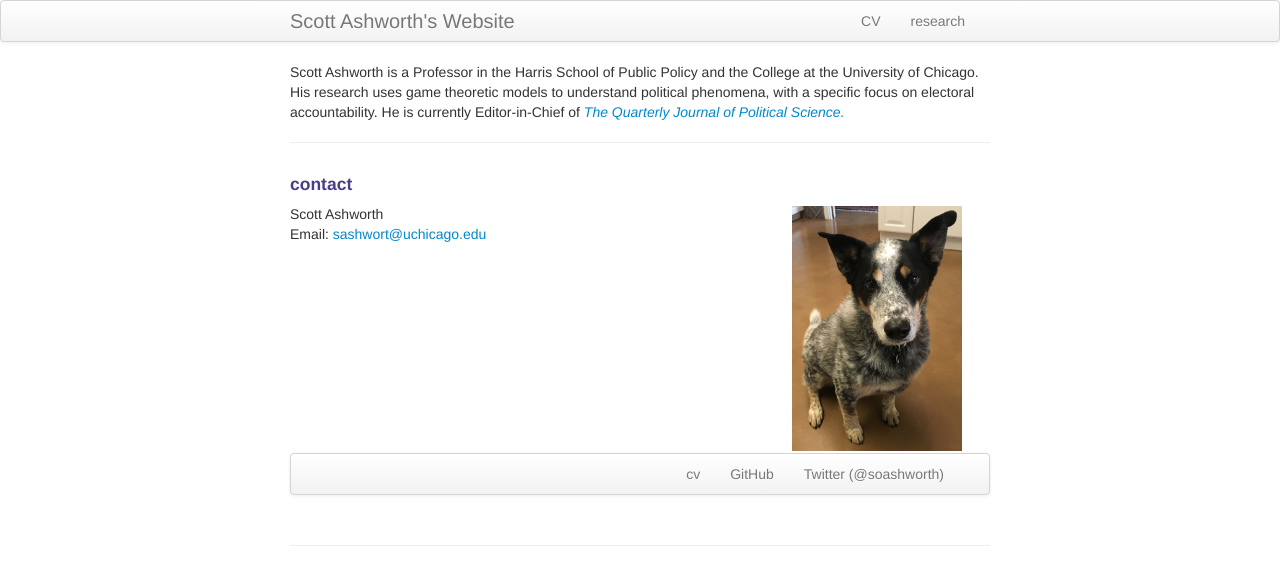
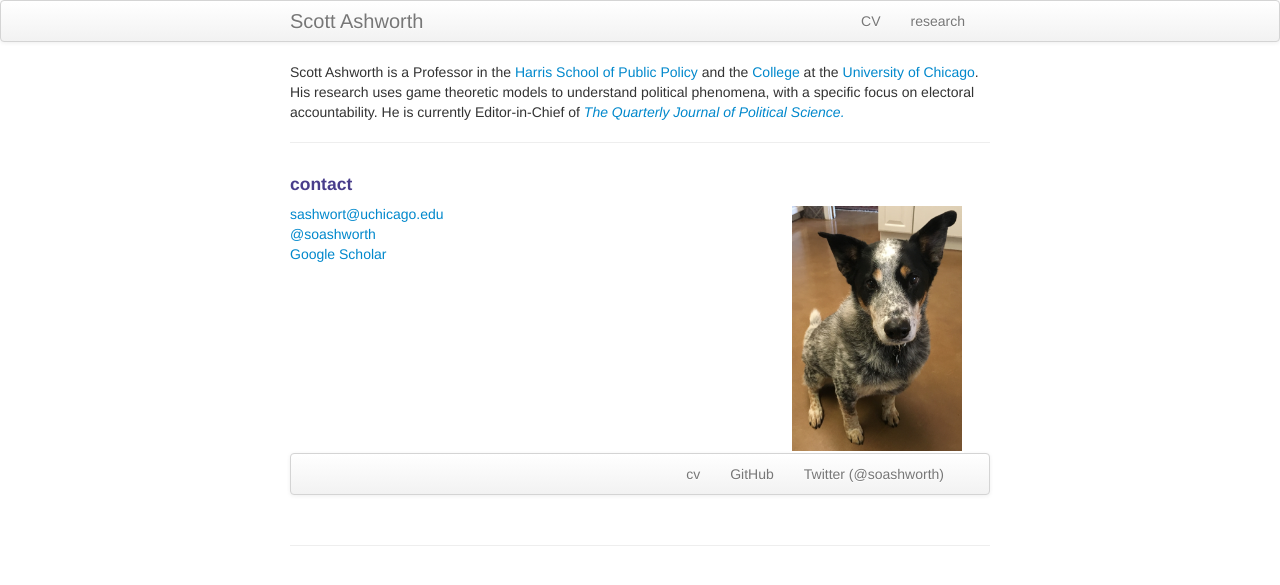
Before and after one commit to ScottAshworth/scottashworth.github.io, a Jekyll site: the page built from index.md, in a window 1280 px wide. Shown: the top 585 px of the page. Built offline with Jekyll 4.4.1, drawn with Linux system fonts in a browser that asks for light colours.

Commit message:
update website

```diff
--- a/_config.yml
+++ b/_config.yml
@@ -8,7 +8,7 @@ highlighter: rouge
 # Themes are encouraged to use these universal variables
 # so be sure to set them if your theme uses them.
 #
-title : Scott Ashworth's Website
+title : Scott Ashworth
 author :
   name : Scott Ashworth
   email : sashwort@uchicago.edu
--- a/index.md
+++ b/index.md
@@ -22,8 +25,10 @@ Scott Ashworth is a Professor in the Harris School of Public Policy and the Coll
 
     <div class="row-fluid">
         <div class="span5">
-            Scott Ashworth<br/>
-            Email: <a href="mailto:sashwort@uchicago.edu">sashwort@uchicago.edu</a><br/>
+            <!-- Scott Ashworth<br/> -->
+            <p><a href="mailto:sashwort@uchicago.edu">sashwort@uchicago.edu</a><br>
+            <a href="https://twitter.com/soashworth">@soashworth</a><br>
+            <a href="https://scholar.google.com/citations?user=ivrhIWIAAAAJ&amp;hl=en">Google Scholar</a></p>
         </div>
 
         <div class="span2">
```
Also changed, not shown: other parts of index.md (+4 -1 lines).
